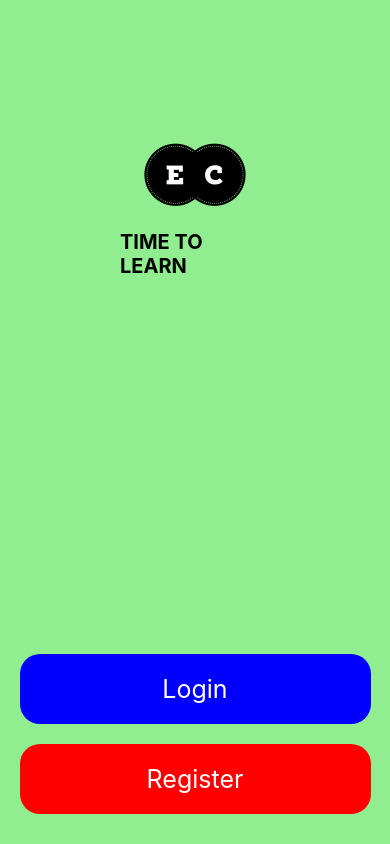
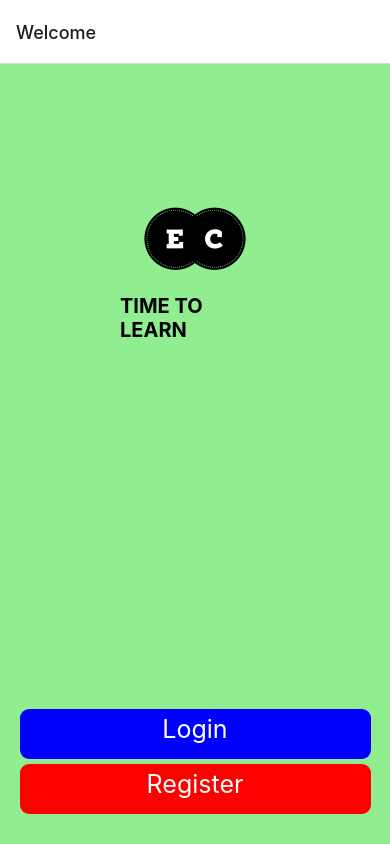
Before and after one commit to minshaf998/easyClassroom, a React Native app: screen /Welcome in a window 390 px wide. Built offline with nearby package versions, Linux system fonts and the light colour scheme.

Commit message:
welcome screen created

```diff
--- a/App.js
+++ b/App.js
@@ -1,6 +1,12 @@
 import React from "react";
 import WelcomeScreen from "./app/screens/WelcomeScreen";
+import { NavigationContainer } from "@react-navigation/native";
+import AuthNavigator from "./app/navigation/AuthNavigator";
 
 export default function App() {
-  return <WelcomeScreen />;
+  return (
+    <NavigationContainer>
+      <AuthNavigator />
+    </NavigationContainer>
+  );
 }
--- a/app/components/AppButton.js
+++ b/app/components/AppButton.js
@@ -2,11 +2,12 @@ import React from "react";
 import { Text, TouchableOpacity, StyleSheet } from "react-native";
 import colors from "../config/colors";
 
-function AppButton({ title, color, onClick }) {
+function AppButton({ title, color, onClick, onPress }) {
   return (
     <TouchableOpacity
       style={[styles.container, { backgroundColor: colors[color] }]}
       onClick={onClick}
+      onPress={() => navigation.navigate("Classes")}
     >
       <Text style={styles.text}>{title}</Text>
     </TouchableOpacity>
--- /dev/null
+++ b/app/navigation/AuthNavigator.js
@@ -0,0 +1,18 @@
+import { createStackNavigator } from "@react-navigation/stack";
+import React from "react";
+
+import WelcomeScreen from "../screens/WelcomeScreen";
+import LoginScreen from "../screens/LoginScreen";
+import RegisterScreen from "../screens/RegisterScreen";
+
+const Stack = createStackNavigator();
+
+const AuthNavigator = () => (
+  <Stack.Navigator>
+    <Stack.Screen name="Welcome" component={WelcomeScreen} />
+    <Stack.Screen name="Login" component={LoginScreen} />
+    <Stack.Screen name="Register" component={RegisterScreen} />
+  </Stack.Navigator>
+);
+
+export default AuthNavigator;
--- /dev/null
+++ b/app/screens/LoginScreen.js
@@ -0,0 +1,25 @@
+//import liraries
+import React, { Component } from "react";
+import { View, Text, StyleSheet } from "react-native";
+
+// create a component
+const LoginScreen = () => {
+  return (
+    <View style={styles.container}>
+      <Text>LoginScreen</Text>
+    </View>
+  );
+};
+
+// define your styles
+const styles = StyleSheet.create({
+  container: {
+    flex: 1,
+    justifyContent: "center",
+    alignItems: "center",
+    backgroundColor: "#2c3e50",
+  },
+});
+
+//make this component available to the app
+export default LoginScreen;
--- /dev/null
+++ b/app/screens/RegisterScreen.js
@@ -0,0 +1,25 @@
+//import liraries
+import React, { Component } from "react";
+import { View, Text, StyleSheet } from "react-native";
+
+// create a component
+const RegisterScreen = () => {
+  return (
+    <View style={styles.container}>
+      <Text>RegisterScreen</Text>
+    </View>
+  );
+};
+
+// define your styles
+const styles = StyleSheet.create({
+  container: {
+    flex: 1,
+    justifyContent: "center",
+    alignItems: "center",
+    backgroundColor: "#2c3e50",
+  },
+});
+
+//make this component available to the app
+export default RegisterScreen;
--- a/app/screens/WelcomeScreen.js
+++ b/app/screens/WelcomeScreen.js
@@ -1,9 +1,15 @@
 import React from "react";
-import { Text, StyleSheet, View, SafeAreaView, Image } from "react-native";
+import {
+  Text,
+  StyleSheet,
+  View,
+  SafeAreaView,
+  Image,
+  Button,
+  TouchableOpacity,
+} from "react-native";
 
-import AppButton from "../components/AppButton";
-
-function WelcomeScreen(props) {
+function WelcomeScreen({ navigation }) {
   return (
     <SafeAreaView style={styles.container}>
       <View style={styles.logoContainer}>
@@ -15,11 +21,21 @@ function WelcomeScreen(props) {
       </View>
 
       <View style={styles.buttonContainer}>
-        <AppButton color={"primary"} title={"Login"}></AppButton>
-        <AppButton color={"secondary"} title={"Register"}></AppButton>
+        <TouchableOpacity
+          style={styles.button}
+          title="Login"
+          onPress={() => navigation.navigate("Login")}
+        >
+          <Text style={styles.buttonText}>Login</Text>
+        </TouchableOpacity>
+        <TouchableOpacity
+          style={[styles.button, { backgroundColor: "red", marginTop: 5 }]}
+          title="Register"
+          onPress={() => navigation.navigate("Register")}
+        >
+          <Text style={styles.buttonText}>Register</Text>
+        </TouchableOpacity>
       </View>
-      {/* <View style={styles.loginButton}></View> */}
-      {/* <View style={styles.registerButton}></View> */}
     </SafeAreaView>
   );
 }
@@ -32,19 +48,16 @@ const styles = StyleSheet.create({
     alignItems: "center",
   },
 
-  // loginButton: {
-  //   width: "100%",
-  //   backgroundColor: "blue",
-  //   height: 70,
-  // },
+  newButton: {
+    width: "100%",
+  },
 
-  // registerButton: {
-  //   width: "100%",
-  //   backgroundColor: "blue",
-  //   height: 70,
-  //   marginBottom: 180,
-  //   marginTop: 10,
-  // },
+  button: {
+    backgroundColor: "blue",
+    height: 50,
+    borderRadius: 9,
+    paddingTop: 5,
+  },
 
   logo: {
     width: 150,
@@ -57,6 +70,12 @@ const styles = StyleSheet.create({
     alignItems: "center",
   },
 
+  buttonText: {
+    color: "white",
+    fontSize: 25,
+    alignSelf: "center",
+  },
+
   text: {
     fontWeight: "bold",
     position: "absolute",
@@ -66,7 +85,7 @@ const styles = StyleSheet.create({
 
   buttonContainer: {
     width: "90%",
-    marginBottom: 20,
+    marginBottom: 30,
   },
 });
 
--- a/package.json
+++ b/package.json
@@ -8,11 +8,17 @@
     "eject": "expo eject"
   },
   "dependencies": {
+    "@react-navigation/native": "^6.0.8",
+    "@react-navigation/native-stack": "^6.5.0",
+    "@react-navigation/stack": "^6.0.11",
     "expo": "~42.0.1",
     "expo-status-bar": "~1.0.4",
     "react": "16.13.1",
     "react-dom": "16.13.1",
     "react-native": "https://github.com/expo/react-native/archive/sdk-42.0.0.tar.gz",
+    "react-native-gesture-handler": "~1.10.2",
+    "react-native-safe-area-context": "3.2.0",
+    "react-native-screens": "~3.4.0",
     "react-native-web": "~0.13.12"
   },
   "devDependencies": {
```
Also changed, not shown: 2 other files (tests, documents, lock files or other folders).
